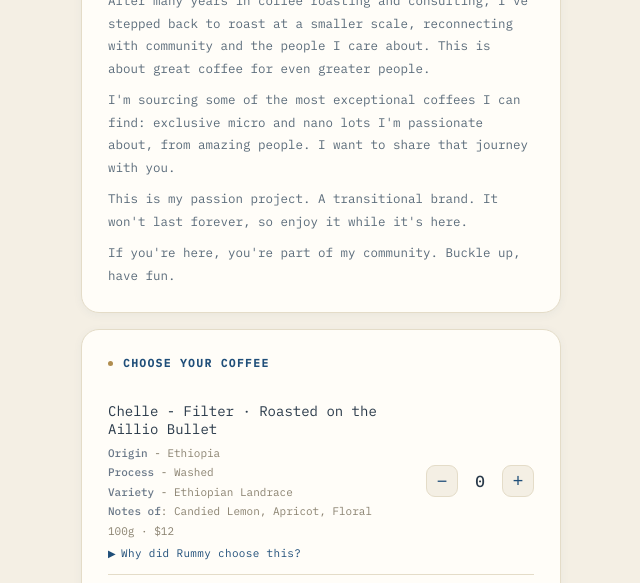
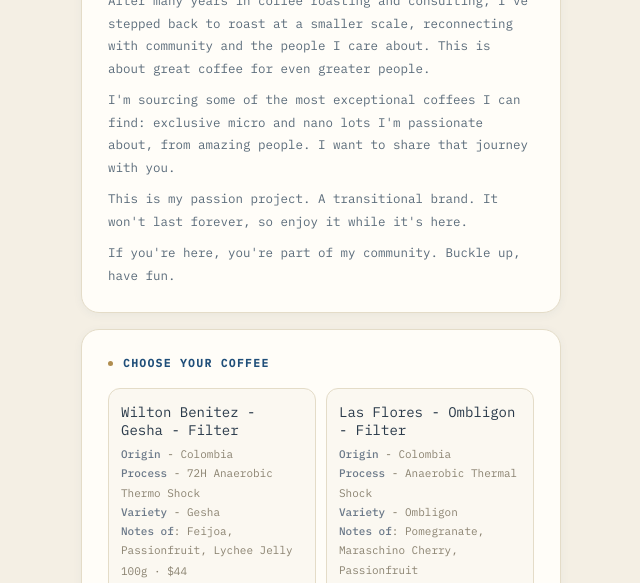
Before and after one commit to rummykeshet/rummys-secret-coffee-club, a plain HTML site: page index.html in a window 1280 px wide. Shown: the part 328-911 px from the top of the page, without its empty margins (319-959 px from the left). Drawn offline with nearby package versions, Linux system fonts and the light colour scheme; no server answers.

Commit message:
index.html

```diff
--- a/index.html
+++ b/index.html
@@ -20,8 +20,9 @@ h1{font-family:'Cormorant Garamond',serif;font-size:30px;font-weight:600;margin-
 .section-head{display:flex;align-items:center;gap:10px;margin-bottom:18px}
 .section-head h2{font-size:11px;text-transform:uppercase;letter-spacing:.14em;color:var(--navy)}
 .dot{width:5px;height:5px;border-radius:50%;background:var(--gold)}
-.product{display:flex;justify-content:space-between;align-items:center;padding:14px 0;border-bottom:1px solid var(--line)}
-.product:last-child{border-bottom:none}
+#products,#archived{display:grid;grid-template-columns:1fr 1fr;gap:10px}
+.product{display:flex;flex-direction:column;padding:14px 12px;border:1px solid var(--line);border-radius:12px;background:#fbf8f1}
+.product .p-body{flex:1}
 .product.soldout{opacity:.55}
 .p-name{font-size:14px}.p-sub{font-size:11px;color:var(--muted);margin-top:3px}
 .p-label{font-size:11px;color:var(--muted);margin-top:6px;line-height:1.75}
@@ -336,19 +337,20 @@ function whyBlock(p){
 function renderProducts(){
   const el=document.getElementById('products');
   el.innerHTML='';
-  PRODUCTS.forEach(p=>{
+  const sorted=PRODUCTS.slice().sort((a,b)=>b.price-a.price);
+  sorted.forEach(p=>{
     const avail=stock[p.id]===undefined?999:stock[p.id];
     const sold=avail<=0;
     el.innerHTML+=`
       <div class="product${sold?' soldout':''}">
-        <div style="flex:1;padding-right:12px">
+        <div class="p-body">
           <div class="p-name">${p.name} - ${p.roast}</div>
           ${labelBlock(p)}
           <div class="p-sub">${p.size} &middot; ${p.oldPrice?'<span style="text-decoration:line-through;color:#a39a82">$'+p.oldPrice+'</span> <b style="color:#c0392b">$'+p.price+'</b> <span style="font-size:9px;background:#fdeaea;color:#c0392b;border:1px solid #f0c0c0;border-radius:8px;padding:1px 6px;letter-spacing:.04em">DISCOUNTED</span>':'$'+p.price}</div>
           ${sold?'<div class="sold-badge">Sold Out</div>':''}
           ${whyBlock(p)}
         </div>
-        <div class="stepper" style="flex-shrink:0">
+        <div class="stepper" style="margin-top:12px;justify-content:center">
           <button class="step-btn" onclick="bump('${p.id}',-1)" ${sold?'disabled':''}>&#8722;</button>
           <span class="step-val" id="q-${p.id}">0</span>
           <button class="step-btn" onclick="bump('${p.id}',1)" ${sold?'disabled':''}>+</button>
@@ -363,7 +365,7 @@ function renderArchived(){
   ARCHIVED.forEach(p=>{
     el.innerHTML+=`
       <div class="product soldout">
-        <div style="flex:1;padding-right:12px">
+        <div class="p-body">
           <div class="p-name">${p.name} - ${p.roast}</div>
           ${labelBlock(p)}
           <div class="p-sub">${p.size}</div>
```
